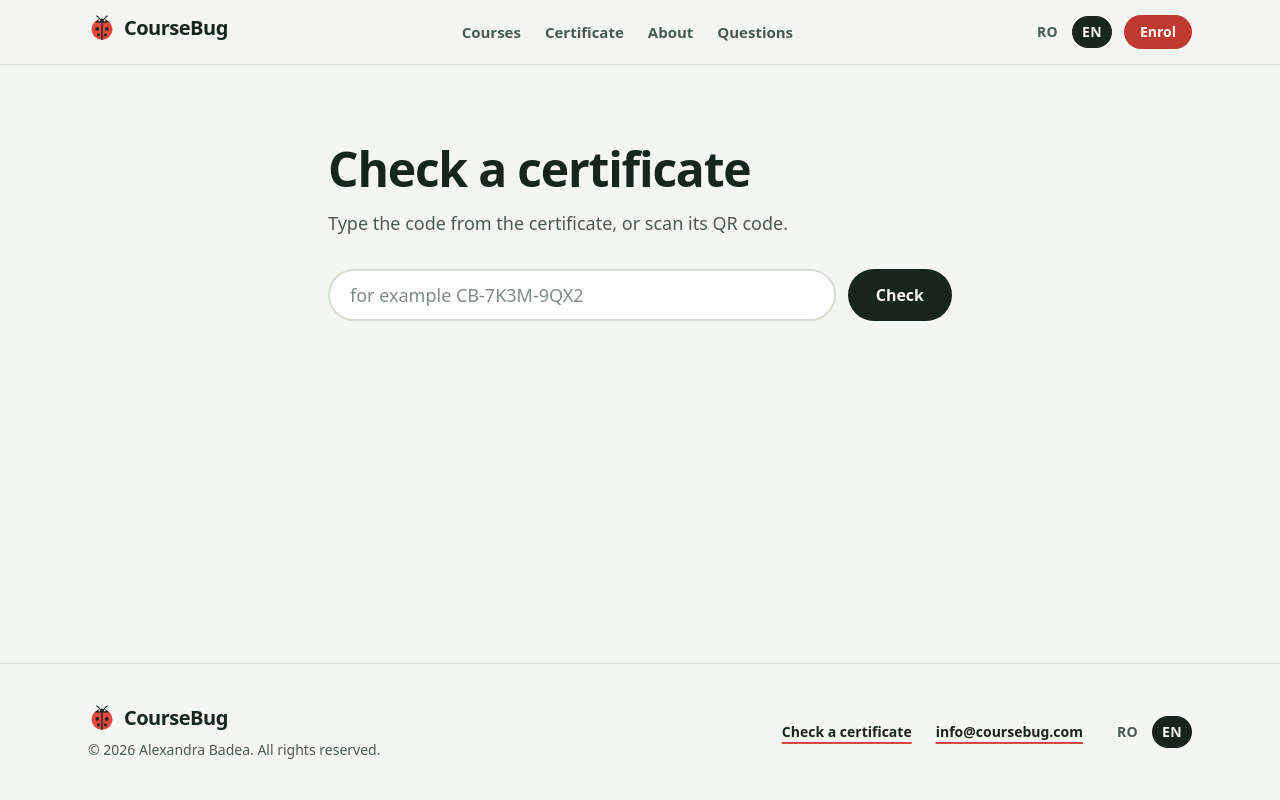
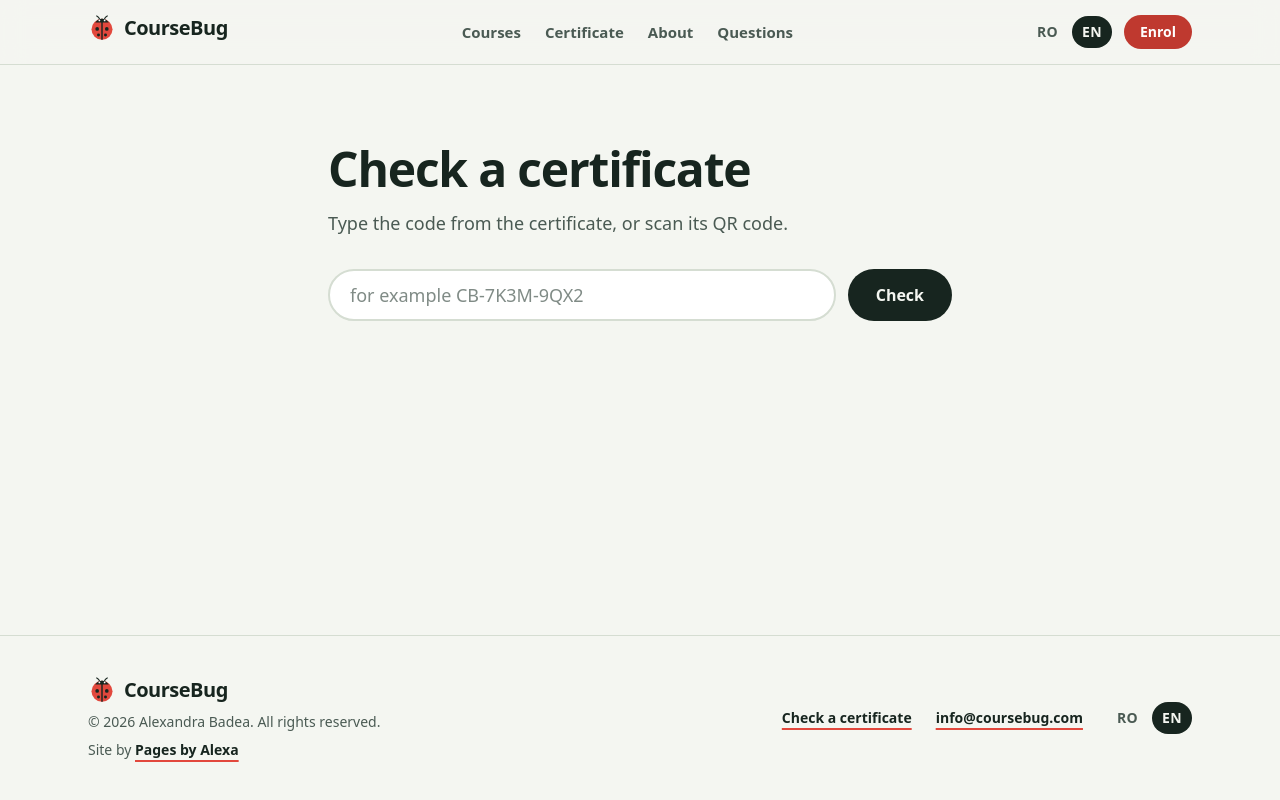
Before and after one commit to Alexandra-Badea/courses, a Next.js app: page /en/verify in a window 1280 px wide. Built offline with nearby package versions, Linux system fonts and the light colour scheme.

Commit message:
Footer: Site by Pages by Alexa
A link to pagesbyalexa.com under the copyright, in both languages
(Site realizat de / Site by).

```diff
--- a/src/components/footer.tsx
+++ b/src/components/footer.tsx
@@ -15,6 +15,12 @@ export function Footer({ locale }: { locale: Locale }) {
           <p className="text-sm text-ink-soft">
             © {site.year} {site.trainer}. {t.footer.rights}
           </p>
+          <p className="text-sm text-ink-soft">
+            {t.footer.madeBy}{' '}
+            <a href="https://pagesbyalexa.com" className="link">
+              Pages by Alexa
+            </a>
+          </p>
         </div>
         <div className="flex flex-wrap items-center gap-x-6 gap-y-3 text-sm">
           <Link href={href(locale, 'verify')} className="link">
--- a/src/content/dictionary.ts
+++ b/src/content/dictionary.ts
@@ -227,7 +227,7 @@ const RO = {
     loading: 'Se încarcă certificatul…',
     missing: 'Lipsește codul certificatului din adresă.',
   },
-  footer: { rights: 'Toate drepturile rezervate.', verify: 'Verifică un certificat' },
+  footer: { rights: 'Toate drepturile rezervate.', verify: 'Verifică un certificat', madeBy: 'Site realizat de' },
   notFound: { title: 'Pagina nu există', text: 'Poate a fost mutată sau adresa are o greșeală.', home: 'Înapoi la cursuri' },
 }
 
@@ -459,7 +459,7 @@ const EN: Dict = {
     loading: 'Loading the certificate…',
     missing: 'The certificate code is missing from the address.',
   },
-  footer: { rights: 'All rights reserved.', verify: 'Check a certificate' },
+  footer: { rights: 'All rights reserved.', verify: 'Check a certificate', madeBy: 'Site by' },
   notFound: { title: "This page doesn't exist", text: 'It may have moved, or the address has a typo.', home: 'Back to the courses' },
 }
 
```
